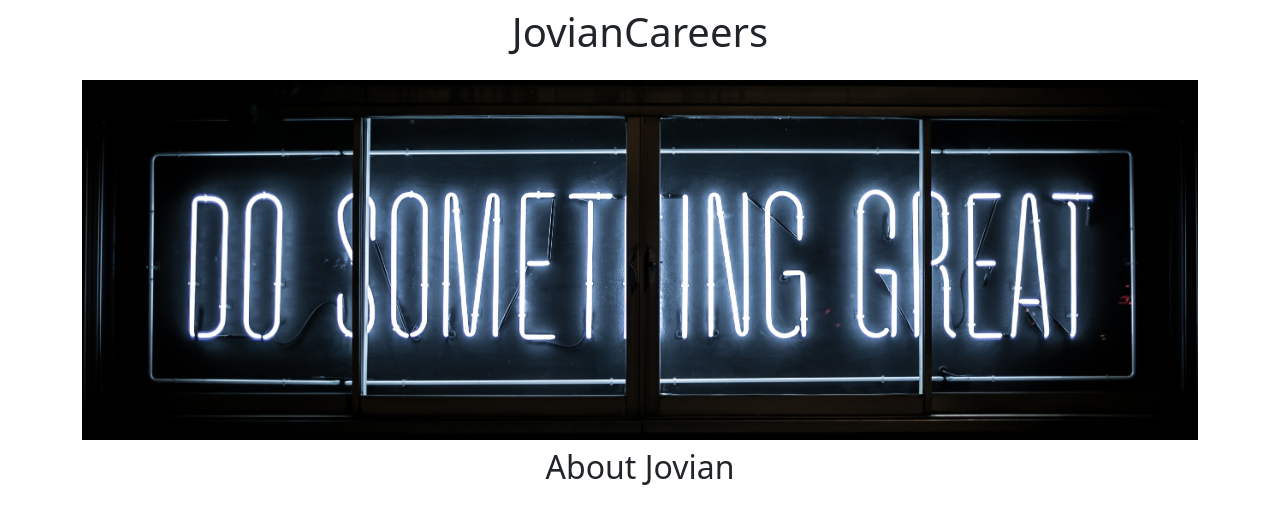
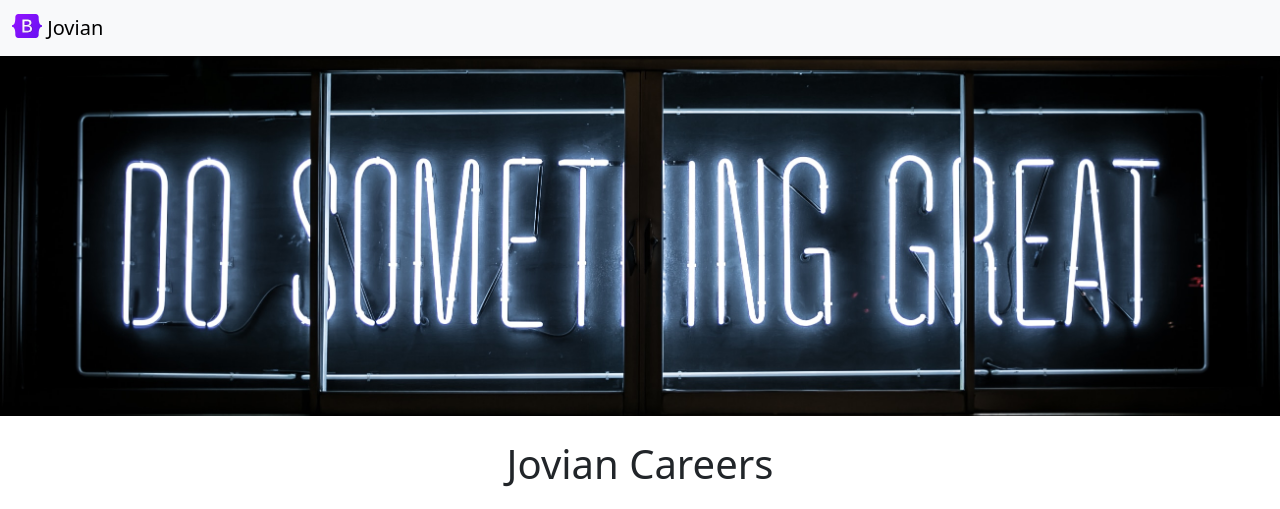
Before and after one commit to tomar-madhurima/jovian-career-website-v2, a Flask app: page / in a window 1280 px wide. Shown: the top 509 px of the page. Run offline with Flask 3, Linux system fonts and the light colour scheme.

Commit message:
functional and aesthetic improvements

```diff
--- /dev/null
+++ b/templates/footer.html
@@ -0,0 +1,11 @@
+<div class="container">
+  <footer class="py-3 my-4">
+    <ul class="nav justify-content-center border-bottom pb-3 mb-3">
+      <li class="nav-item"><a target="_blank" href="https://www.jovian.ai" class="nav-link px-2 text-body-secondary">Home</a></li>
+      <li class="nav-item"><a target="_blank" href="https://www.jovian.ai/learn" class="nav-link px-2 text-body-secondary">Courses</a></li>
+      <li class="nav-item"><a target="_blank" href="https://www.jovian.ai/events" class="nav-link px-2 text-body-secondary">Events</a></li>
+      <li class="nav-item"><a target="_blank" href="https://www/jovian.ai/about" class="nav-link px-2 text-body-secondary">About</a></li>
+    </ul>
+    <p class="text-center text-body-secondary">&copy; 2024 Jovian, Inc</p>
+  </footer>
+</div>
--- a/templates/home.html
+++ b/templates/home.html
@@ -10,17 +10,25 @@
         height: 360px;
         width: 100%;
         object-fit: cover;
+        margin-bottom: 16px;
       }
     </style>
   </head>
   <body>
+    {% include 'nav.html' %}
+    <img class ="img-fluid" id= "banner" src = "https://693be59e-353d-4e1d-961f-36524b295e63-00-o1db953fvm7t.sisko.replit.dev/static/banner.jpg" >
     <div class="container">
-      <h1 class="text-center mt-2 mb-4">{{company_name}}Careers</h1>
-      <img class ="img-fluid" id= "banner" src = "https://693be59e-353d-4e1d-961f-36524b295e63-00-o1db953fvm7t.sisko.replit.dev/static/banner.jpg" >
-      <h2 class="text-center mt-2 mb-4">About Jovian</h2>
+      <h1 class="text-center mt-2 mb-4">{{company_name}} Careers</h1>
+      <div class='row'>
+        <div class='col-md-6' style='margin-bottom:16px'>
       <p class="lead">
         Lorem ipsum dolor sit amet, consectetur adipiscing elit, sed do eiusmod tempor incididunt ut labore et dolore magna aliqua. Ut enim ad minim veniam, quis nostrud exercitation ullamco laboris nisi ut aliquip ex ea commodo consequat. Duis aute irure dolor in reprehenderit in voluptate velit esse cillum dolore eu fugiat nulla pariatur. Excepteur sint occaecat cupidatat non proident, sunt in culpa qui officia deserunt mollit anim id est laborum.
       </p>
+        </div>
+        <div class='d-none d-md-block col-6'>
+        <img src='/static/people.jpg' style='height:320px;border-radius:4px;'>
+        </div>
+      </div>
       <h2 class="text-center mt-2 mb-4">Open Positions</h2>
       <div>
         {% for job in jobs%}
@@ -28,9 +36,9 @@
         {% endfor %}
       </div>
       <div class="text-center">
-      <button class="btn btn-primary btn-lg">Contact Us</button>
-        <p class="mt-4">Copyright 2022, Jovian</p>
+      <a href="mailto:hello@jovian.ai?subject=Question%20about%20Job%20Openings&body=My%20name%3A%20%3Cyour%20name%20here%3E%0D%0AMy%20Question%3A%20%3Center%20question%20here%3E" class="btn btn-primary btn-lg">Contact Us</a>
       </div>
     </div>
+    {% include 'footer.html' %}
   </body>
 </html>
--- a/templates/jobitem.html
+++ b/templates/jobitem.html
@@ -13,6 +13,6 @@
     {% endif %}
   </div>
   <div class='col-2'>
-    <button type='button' class='btn btn-outline-primary'>Apply</button>
+    <a href="mailto:hello@jovian.ai?subject=Application%20for%20{{job['title']}}&body=My%20name%3A%20%3Cyour%20name%20here%3E%0D%0AMy%20resume%20link%3A%20%3Cresume%20link%3E%0D%0AMy%20LinkedIn%20link%3A%20%3Clinkedin%20in%3E" type='button' class='btn btn-outline-primary'>Apply</a>
   </div>
 </div>
--- /dev/null
+++ b/templates/nav.html
@@ -0,0 +1,9 @@
+<nav class="navbar bg-body-tertiary fixed-top bg-white">
+  <div class="container-fluid">
+    <a class="navbar-brand" href="#">
+      <img src="/static/logo.svg" alt="Logo" width="30" height="24" class="d-inline-block align-text-top">
+      Jovian
+    </a>
+  </div>
+</nav>
+<div style="height:56px"></div>
```
Also changed, not shown: static/logo.svg (added), 3 other files.
